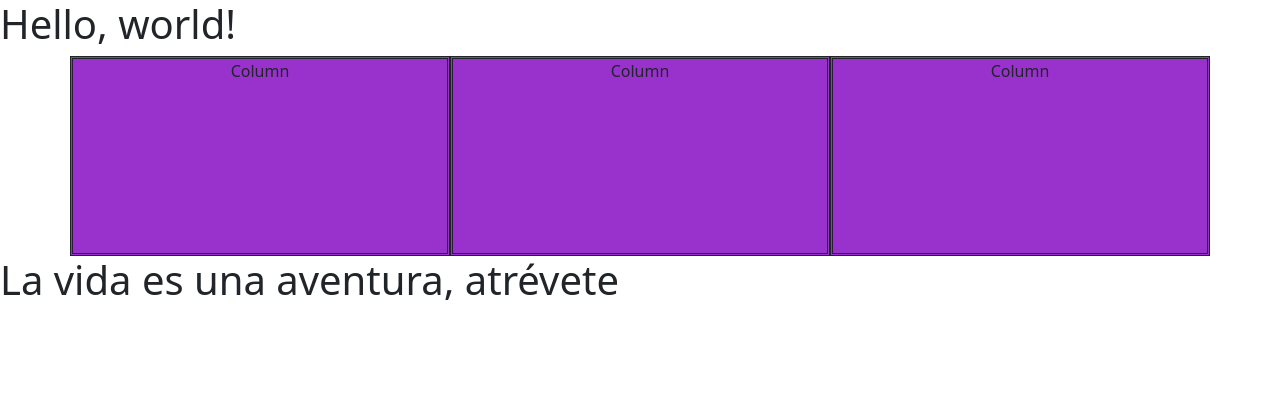
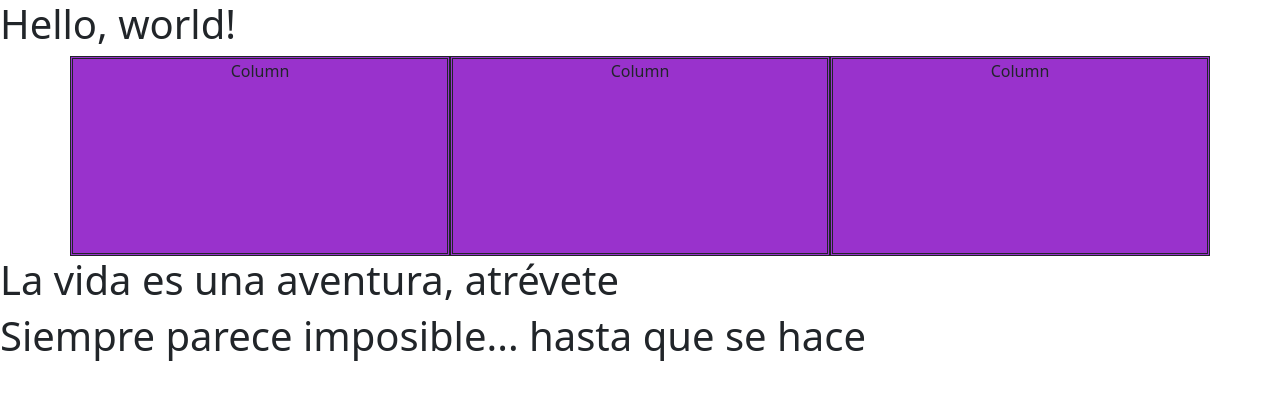
Before and after one commit to Lourdes2910/bootstrap, a plain HTML site: page index.html in a window 1280 px wide. Drawn offline with nearby package versions, Linux system fonts and the light colour scheme.

Commit message:
agregue otra frase

```diff
--- a/index.html
+++ b/index.html
@@ -34,6 +34,9 @@
               <h1>
                 La vida es una aventura, atrévete
               </h1>
+             <h1> Siempre parece imposible... hasta que se hace </h1>
+
+
 
     <script src="https://cdn.jsdelivr.net/npm/bootstrap@5.2.0/dist/js/bootstrap.bundle.min.js" integrity="sha384-A3rJD856KowSb7dwlZdYEkO39Gagi7vIsF0jrRAoQmDKKtQBHUuLZ9AsSv4jD4Xa" crossorigin="anonymous"></script>
   </body>
```
